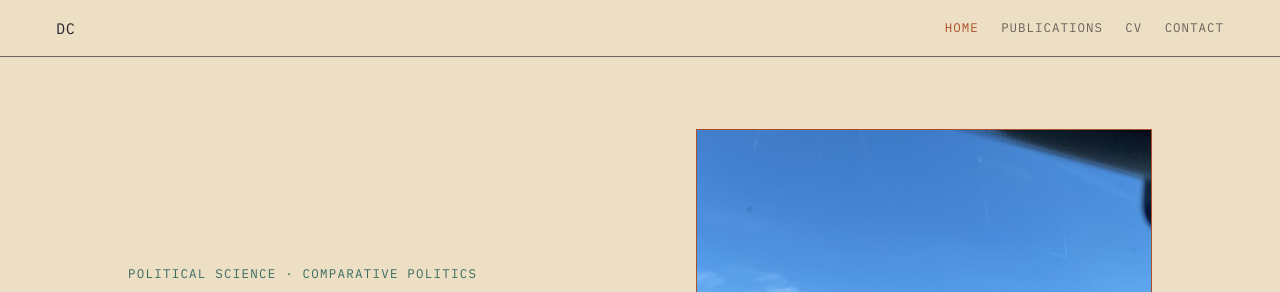
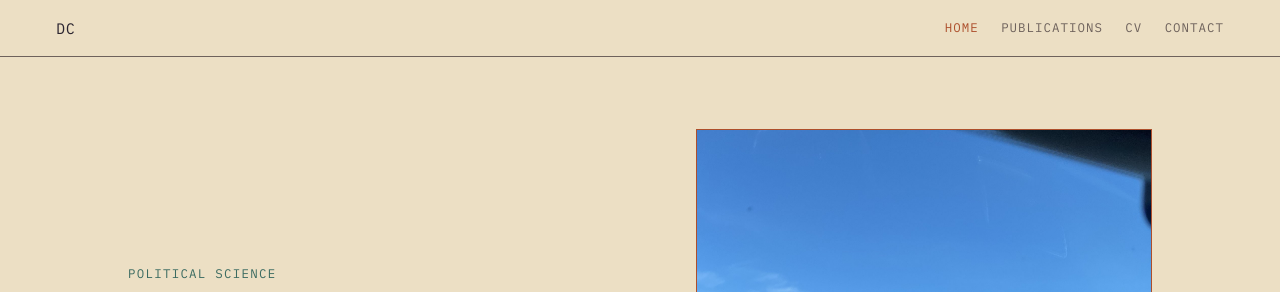
Before and after one commit to donaldcaviness/website, a plain HTML site: page index.html in a window 1280 px wide. Shown: the top 292 px of the page. Drawn offline with Linux system fonts and the light colour scheme.

Commit message:
Update eyebrow text in index.html
Removed 'Comparative Politics' from the eyebrow section.

```diff
--- a/index.html
+++ b/index.html
@@ -44,7 +44,7 @@
     <div class="hero-inner">
       <div class="hero-grid">
         <div class="hero-bio">
-          <p class="eyebrow">Political Science &middot; Comparative Politics</p>
+          <p class="eyebrow">Political Science </p>
           <h1>Donald Caviness</h1>
           <p class="role">PhD Student &middot; University of Colorado Boulder</p>
           <p class="bio">Donald studies comparative politics in the United States and Mexico, using the U.S.&ndash;Mexico border as a lens to understand public opinion, political institutions, and governance. His research emphasizes quantitative methods and the analysis of political behavior.</p>
```
